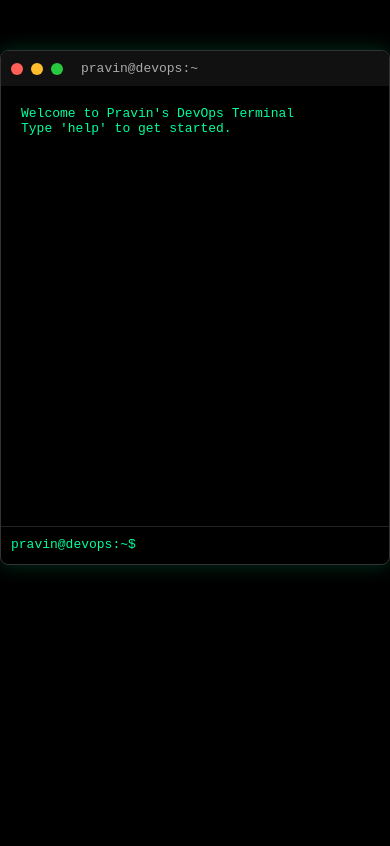
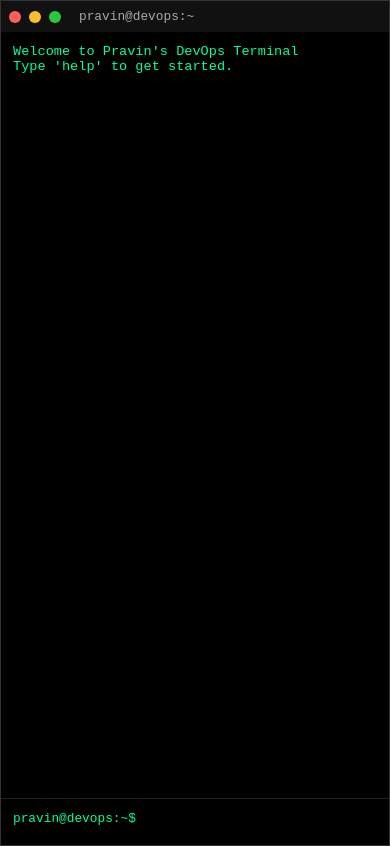
Before and after one commit to electroboi-30/portfolio-vps-infra, a plain HTML site: page index.html in a window 390 px wide. Drawn offline with Linux system fonts and the light colour scheme.

Commit message:
Mobile Responsive UI fix

```diff
--- a/index.html
+++ b/index.html
@@ -2,6 +2,7 @@
 <html lang="en">
 <head>
   <meta charset="UTF-8">
+  <meta name="viewport" content="width=device-width, initial-scale=1.0">
   <title>Pravin | DevOps Terminal</title>
   <link rel="stylesheet" href="style.css">
 </head>
@@ -19,7 +20,7 @@
 
   <div class="input-line">
     <span class="prompt">pravin@devops:~$</span>
-    <input type="text" id="commandInput" autofocus>
+    <input type="text" id="commandInput" autocomplete="off" autocorrect="off" autocapitalize="off" spellcheck="false">
   </div>
 </div>
 
--- a/script.js
+++ b/script.js
@@ -6,6 +6,7 @@ function print(text) {
   output.scrollTop = output.scrollHeight;
 }
 
+//This function gets the Json and converts to DaysHHMM
 async function fetchStats() {
   try {
     const res = await fetch("/api/stats");
@@ -66,6 +67,11 @@ input.addEventListener("keydown", async function(e) {
   }
 });
 
+//Logic for Mobile Device
+document.addEventListener("click", () => {
+  input.focus();
+});
+
 // Initial welcome message
 print("Welcome to Pravin's DevOps Terminal");
 print("Type 'help' to get started.\n");
--- a/style.css
+++ b/style.css
@@ -61,3 +61,51 @@ input {
   width: 100%;
   font-family: monospace;
 }
+
+/*MOBILE RESPONSIVE FIX */
+@media (max-width: 768px) {
+
+  body {
+    height: 100vh;
+    overflow: hidden;
+  }
+
+  .terminal {
+    margin: 0;
+    max-width: 100%;
+    height: 100vh;
+    border-radius: 0;
+    display: flex;
+    flex-direction: column;
+  }
+
+  .header {
+    padding: 8px;
+  }
+
+  .title {
+    font-size: 0.8rem;
+  }
+
+  .output {
+    flex: 1;
+    overflow-y: auto;
+    padding: 12px;
+    font-size: 0.85rem;
+  }
+
+  .input-line {
+    position: sticky;
+    bottom: 0;
+    background: #000;
+    padding: 12px;
+  }
+
+  .prompt {
+    font-size: 0.8rem;
+  }
+
+  input {
+    font-size: 1.1rem;
+  }
+}
```
